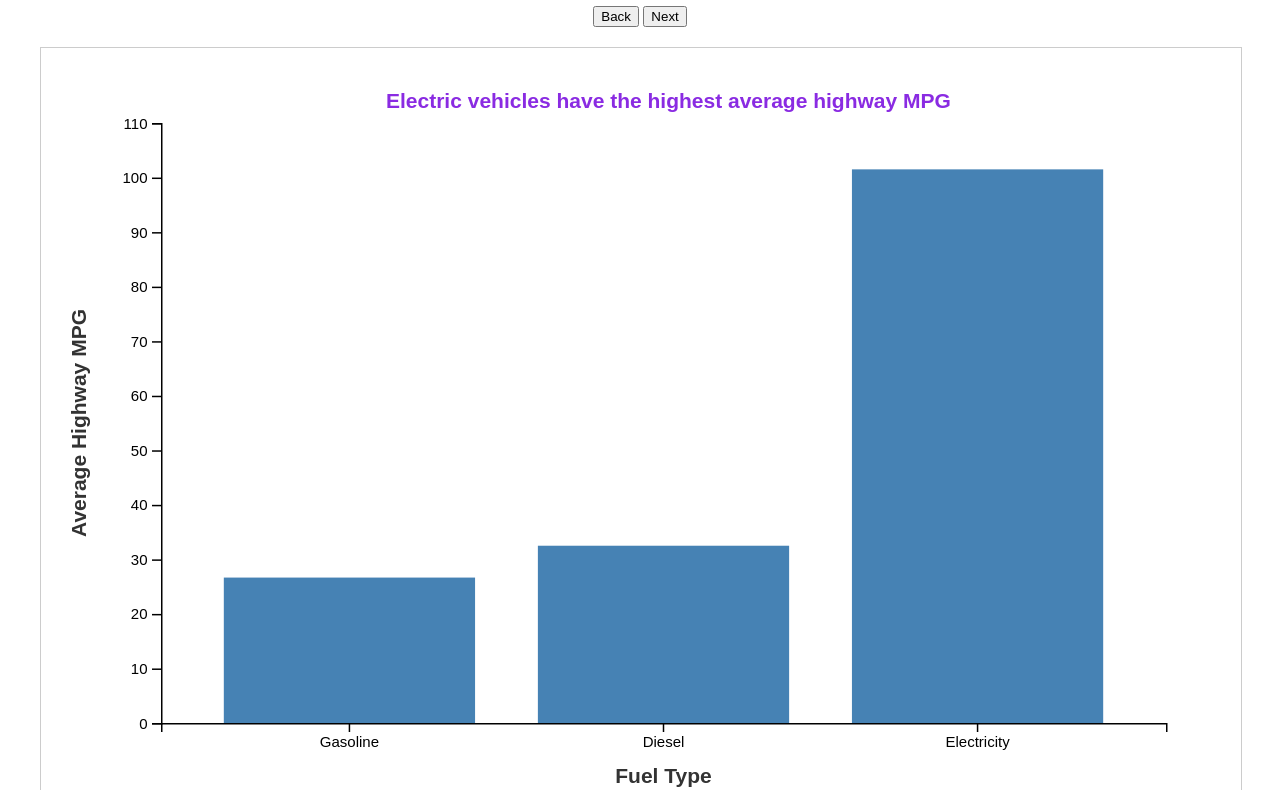
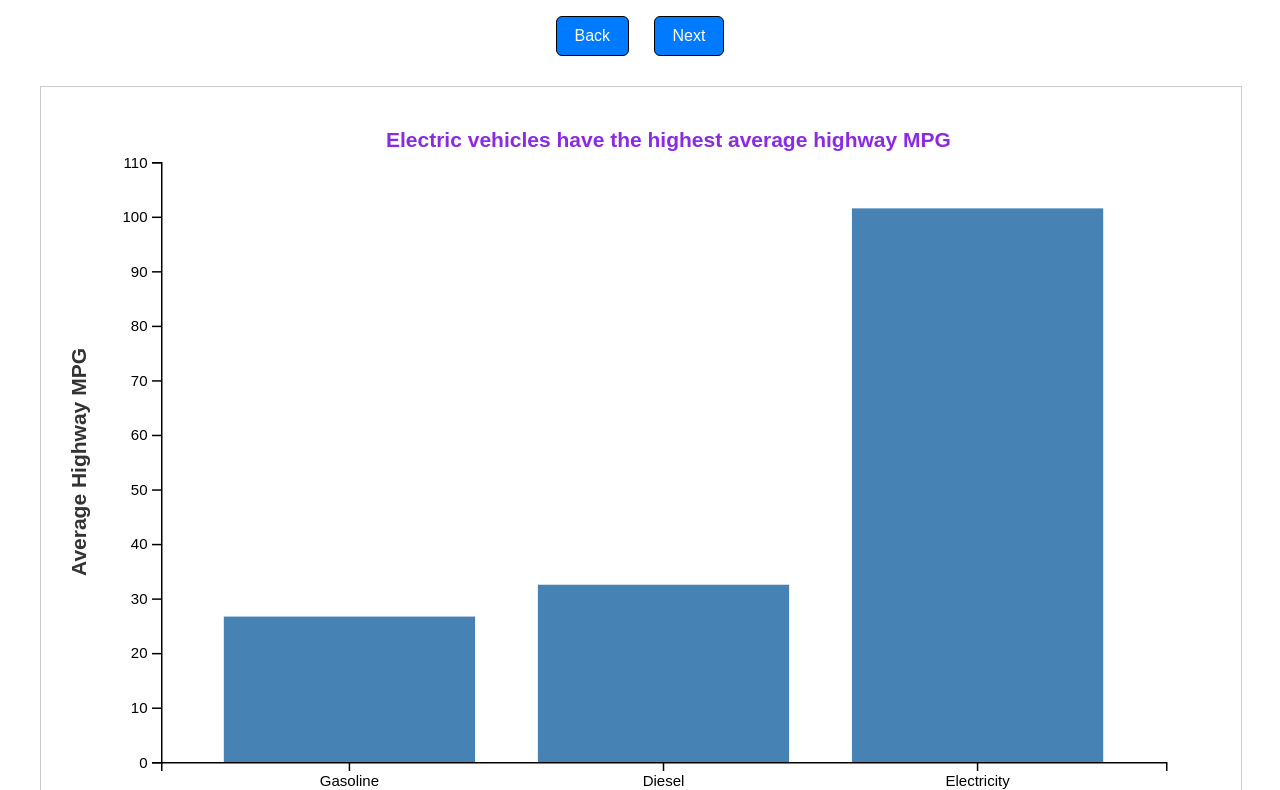
Before and after one commit to ribhavBhatia/narrative_visualization_cs440, a plain HTML site: page index.html in a window 1280 px wide. Shown: the part 92-882 px from the top of the page. Drawn offline with nearby package versions, Linux system fonts and the light colour scheme.

Commit message:
scene 2 finishes

```diff
--- a/script.js
+++ b/script.js
@@ -192,7 +192,7 @@ function renderScene2() {
         .attr("r", 5);
 
     group.append("text")
-        .attr("x", 130)
+        .attr("x", 150)
         .attr("y", -10)
         .attr("class", "annotation")
         .text("Electric Cars typically have higher MPG's");
--- a/style.css
+++ b/style.css
@@ -19,3 +19,19 @@ body {
     font-weight: bold;
     fill: #333;
   }
+
+  button {
+    background-color: #007BFF;
+    border: 1px solid black;
+    color: white;
+    padding: 10px 18px;
+    margin: 10px;
+    font-size: 16px;
+    border-radius: 6px;
+    cursor: pointer;
+    transition: background-color 0.3s;
+  }
+
+  button:hover {
+    background-color: #0056b3;
+  }
```
